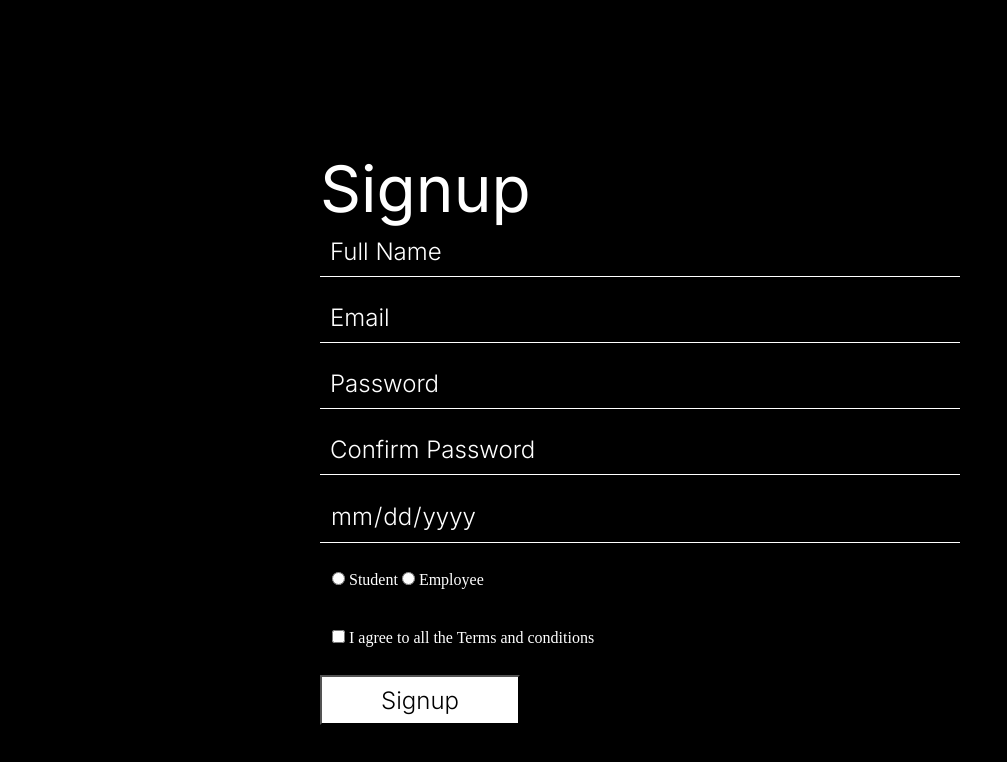
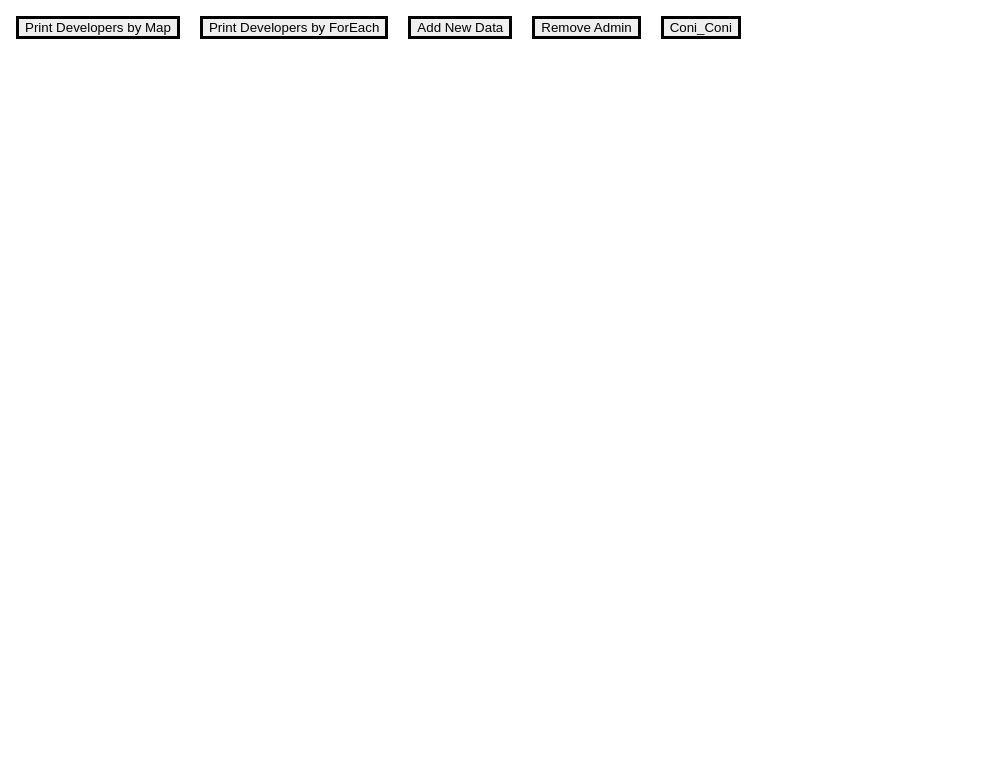
Before and after one commit to souravgreatest/practise, a plain HTML site: page index.html in a window 1280 px wide. Shown: the whole page, without its empty margins (0-1007 px from the left). Drawn offline with Linux system fonts and the light colour scheme.

Commit message:
Add files via upload

```diff
--- a/index.html
+++ b/index.html
@@ -1,132 +1,22 @@
 <!DOCTYPE html>
 <html lang="en">
-  <head>
-    <meta charset="UTF-8" />
-    <meta name="viewport" content="width=device-width, initial-scale=1.0" />
-    <link rel="stylesheet" href="style.css" />
-    <link rel="shortcut icon" href="favicon.ico" type="image/x-icon" />
-    <meta name="description" content="Signup Page to Create a new account" />
-    <title>Signup Form</title>
-    <style>
-      @import url("https://fonts.googleapis.com/css2?family=Inter:wght@100;200;300;400;500;600;700;800;900&display=swap");
 
-      :root {
-        background-color: black;
-        color: white;
-      }
-      * {
-        margin: 0;
-        padding: 0;
-      }
-      .mainContainer {
-        width: 50%;
-        margin: 150px auto;
-      }
+<head>
+    <meta charset="UTF-8">
+    <meta name="viewport" content="width=device-width, initial-scale=1.0">
+    <link rel="stylesheet" href="./style.css">
+    <title>Emplyees List</title>
+</head>
 
-      .heading {
-        color: #fff;
-        font-family: Inter;
-        font-size: 64px;
-        font-style: normal;
-        font-weight: 400;
-        line-height: normal;
-      }
+<body>
+    <button onclick="PrintDeveloperbyMap()">Print Developers by Map</button>
+    <button onclick="PrintDeveloperbyForEach()">Print Developers by ForEach</button>
+    <button onclick="addData()">Add New Data</button>
+    <button onclick="removeAdmin()">Remove Admin</button>
+    <button onclick="concatenateArray()">Coni_Coni</button>
 
-      .signupForm {
-        display: flex;
-        flex-direction: column;
-        gap: 16px;
-      }
 
-      .inputField {
-        color: #fff;
-        font-family: Inter;
-        font-size: 24px;
-        font-style: normal;
-        font-weight: 300;
-        line-height: normal;
-        border: none;
-        padding: 10px;
-        background-color: transparent;
-        border-bottom: 1px solid white;
-      }
+    <script src="./script.js"></script>
+</body>
 
-      .inputField::placeholder {
-        color: white;
-      }
-
-      .inputField:focus {
-        outline: none;
-      }
-
-      .submitBtn {
-        width: 200px;
-        height: 50px;
-        background-color: white;
-        color: #000;
-        font-family: Inter;
-        font-size: 24px;
-        font-style: normal;
-        font-weight: 300;
-        line-height: normal;
-      }
-    </style>
-  </head>
-  <body>
-    <header></header>
-    <main class="mainContainer">
-      <h1 class="heading">Signup</h1>
-      <form action="" method="post" class="signupForm">
-        <input
-          type="text"
-          class="inputField"
-          placeholder="Full Name"
-          required
-        />
-        <input type="email" class="inputField" placeholder="Email" required />
-        <input
-          type="Password"
-          class="inputField"
-          placeholder="Password"
-          required
-        />
-        <input
-          type="text"
-          class="inputField"
-          placeholder="Confirm Password"
-          required
-        />
-        <input
-          type="date"
-          class="inputField"
-          placeholder="MM/DD/YYYY"
-          required
-        />
-        <div class="radioContainer">
-          <input
-            type="radio"
-            name="work"
-            id="Student"
-            value="Student"
-            required
-          />
-          <label for="Student">Student</label>
-          <input
-            type="radio"
-            name="work"
-            id="Employee"
-            value="Employee"
-            required
-          />
-          <label for="Employee">Employee</label>
-        </div>
-        <div class="checkboxContainer">
-          <input type="checkbox" id="check" required />
-          <label for="check">I agree to all the Terms and conditions</label>
-        </div>
-        <button class="submitBtn" type="submit">Signup</button>
-      </form>
-    </main>
-    <footer></footer>
-  </body>
 </html>
--- /dev/null
+++ b/script.js
@@ -0,0 +1,58 @@
+let arr = [
+  { id: 1, name: "john", age: "18", profession: "developer" },
+  { id: 2, name: "jack", age: "20", profession: "developer" },
+  { id: 3, name: "karen", age: "19", profession: "admin" },
+];
+
+function PrintDeveloperbyMap() {
+  arr.map((i) => {
+    if (i.profession === "developer") {
+      console.log(
+        `id : ${i.id}, Name : ${i.name}, Age : ${i.age}, Profession : ${i.profession}`
+      );
+    }
+  });
+}
+
+function PrintDeveloperbyForEach() {
+  arr.forEach((i) => {
+    if (i.profession === "developer") {
+      console.log(
+        `id : ${i.id}, Name : ${i.name}, Age : ${i.age}, Profession : ${i.profession}`
+      );
+    }
+  });
+}
+
+function addData() {
+  let temp = { id: 4, name: "Neel", age: "27", profession: "Engineer" };
+  arr.push(temp);
+  arr.map((i) =>
+    console.log(
+      `id : ${i.id}, Name : ${i.name}, Age : ${i.age}, Profession : ${i.profession}`
+    )
+  );
+}
+
+function removeAdmin() {
+  arr = arr.filter((i) => i.profession !== "admin");
+  arr.map((i) =>
+    console.log(
+      `id : ${i.id}, Name : ${i.name}, Age : ${i.age}, Profession : ${i.profession}`
+    )
+  );
+}
+
+function concatenateArray() {
+  let arr1 = [
+    { id: 7, name: "Ravi", age: "28", profession: "developer" },
+    { id: 5, name: "Kumar", age: "24", profession: "admin" },
+    { id: 6, name: "Lokesh", age: "28", profession: "manager" },
+  ];
+  arr = arr.concat(arr1);
+  arr.map((i) =>
+    console.log(
+      `id : ${i.id}, Name : ${i.name}, Age : ${i.age}, Profession : ${i.profession}`
+    )
+  );
+}
--- a/style.css
+++ b/style.css
@@ -1,30 +1,4 @@
-.section_1{
-    padding: 12px;
-    border: 1px solid;
+button{
+	margin: 8px;
+	border: solid;
 }
-*{
-    margin: 0px;
-    padding: 0px;
-    box-sizing: border-box;
-}
-div{
-    margin: 12px;
-    display: block;
-    unicode-bidi: isolate;
-}
-.read_more{
-    text-decoration: none;
-}
-.section_2{
-    margin-top: 12px;
-}
-.dog_container{
-    margin-left: -1px;
-    margin-bottom: 12px;
-}
-.section_3{
-    margin-top: 12px;
-}
-.list_container{
-    margin-top: 20px;
-}
```
